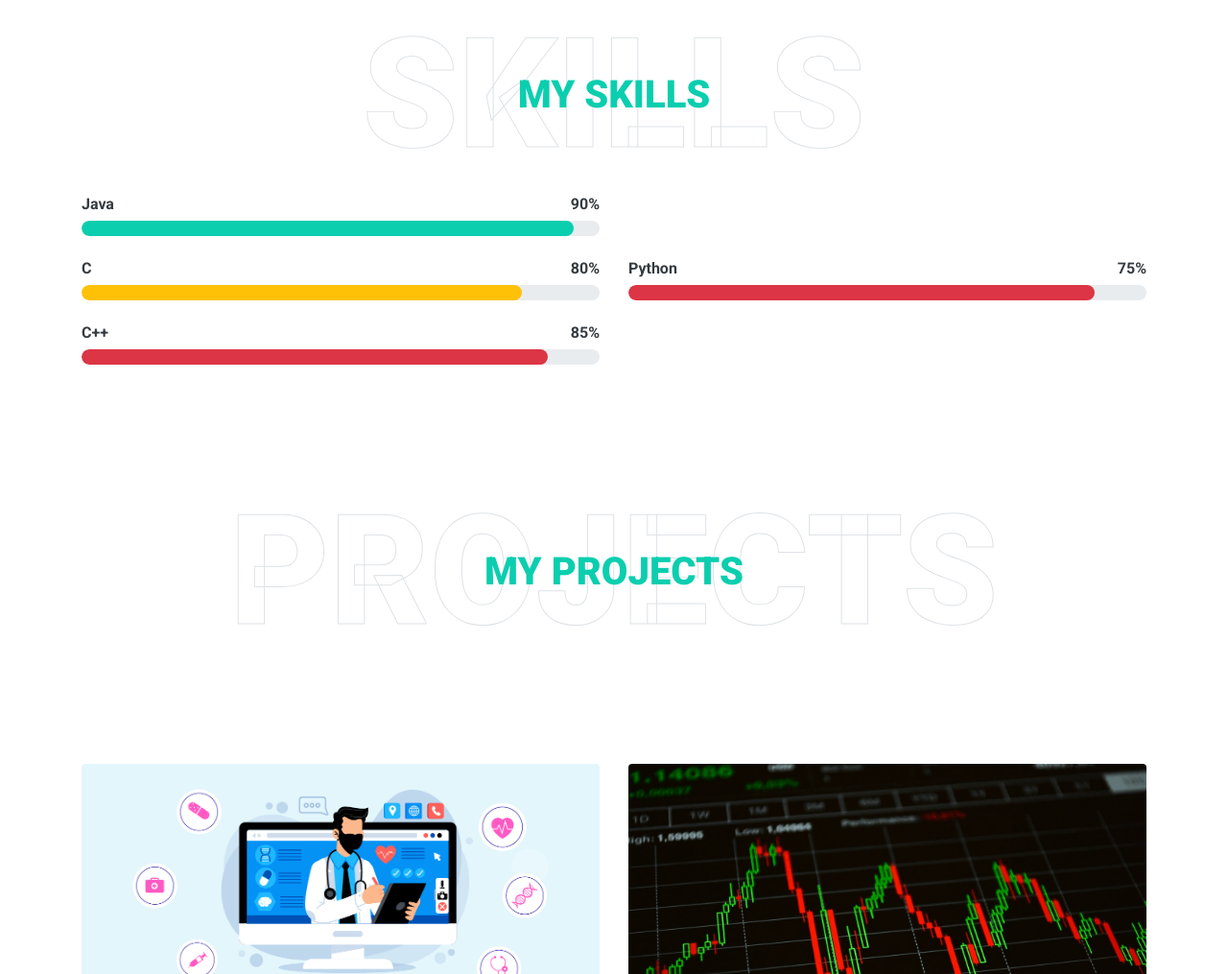
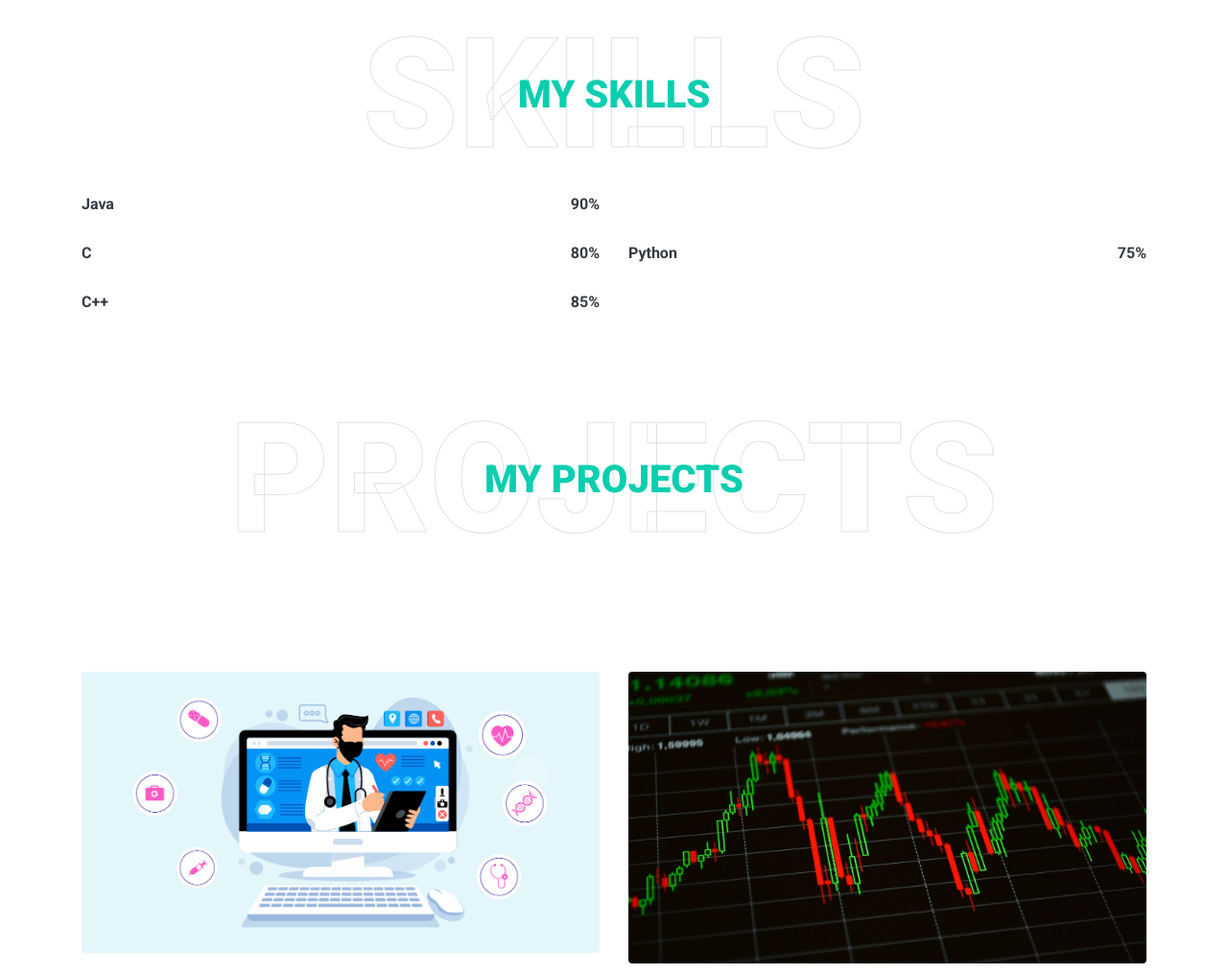
Before and after one commit to anjalidubeyy/DSAproject, a plain HTML site: page index.html in a window 1280 px wide. Shown: the part 2067-3082 px from the top of the page at 96% size. Drawn offline with nearby package versions, Linux system fonts and the light colour scheme; files whose address does not match are found by name.

Commit message:
Update index.html

```diff
--- a/index.html
+++ b/index.html
@@ -160,27 +160,21 @@
                             <h6 class="font-weight-bold">Java</h6>
                             <h6 class="font-weight-bold">90%</h6>
                         </div>
-                        <div class="progress">
-                            <div class="progress-bar bg-primary" role="progressbar" aria-valuenow="95" aria-valuemin="0" aria-valuemax="100"></div>
-                        </div>
+
                     </div>
                     <div class="skill mb-4">
                         <div class="d-flex justify-content-between">
                             <h6 class="font-weight-bold">C</h6>
                             <h6 class="font-weight-bold">80%</h6>
                         </div>
-                        <div class="progress">
-                            <div class="progress-bar bg-warning" role="progressbar" aria-valuenow="85" aria-valuemin="0" aria-valuemax="100"></div>
-                        </div>
+
                     </div>
                     <div class="skill mb-4">
                         <div class="d-flex justify-content-between">
                             <h6 class="font-weight-bold">C++</h6>
                             <h6 class="font-weight-bold">85%</h6>
                         </div>
-                        <div class="progress">
-                            <div class="progress-bar bg-danger" role="progressbar" aria-valuenow="90" aria-valuemin="0" aria-valuemax="100"></div>
-                        </div>
+
                     </div>
                 </div>
                 <div class="col-md-6">
@@ -188,10 +182,7 @@
                         <div class="d-flex justify-content-between">
                             <h6 class="font-weight-bold">Python</h6>
                             <h6 class="font-weight-bold">75%</h6>
-                        </div>
-                        <div class="progress">
-                            <div class="progress-bar bg-danger" role="progressbar" aria-valuenow="90" aria-valuemin="0" aria-valuemax="100"></div>
-                        </div>
+
                     </div>
 
                 </div>
```
